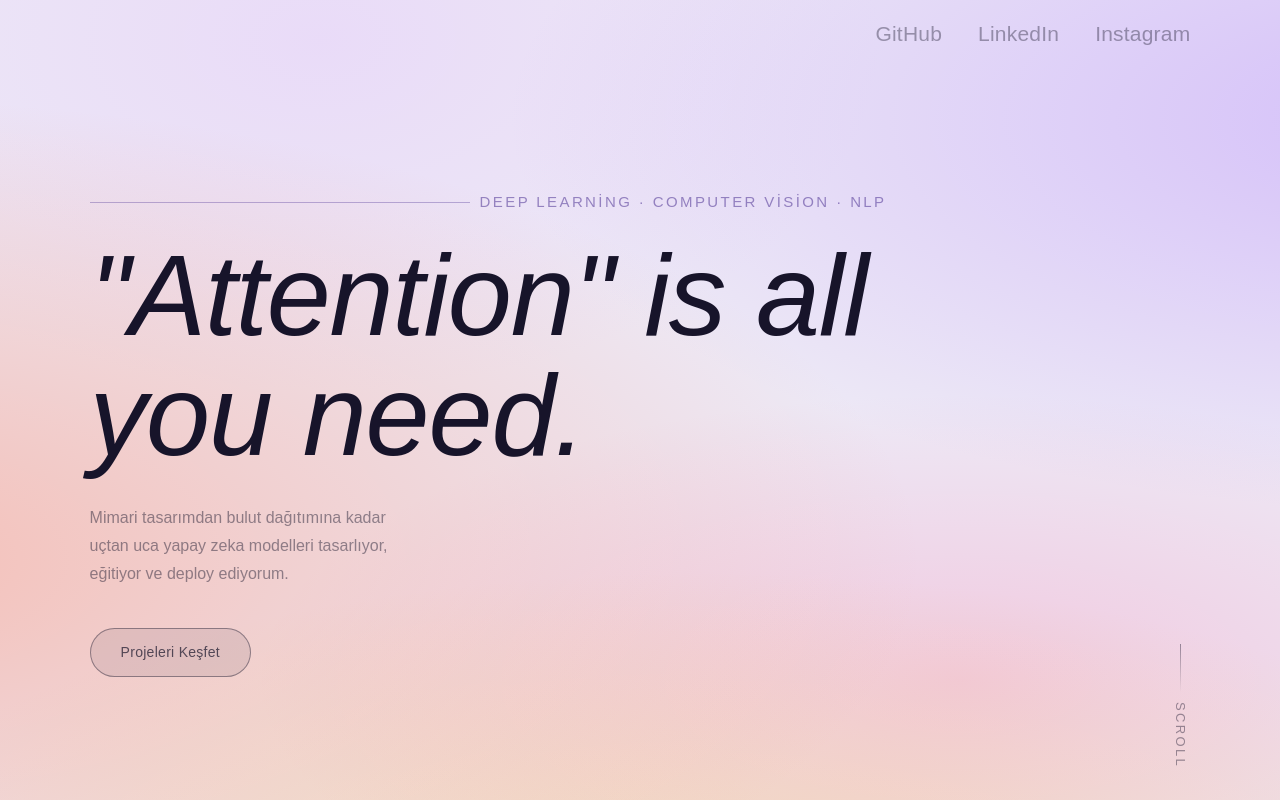
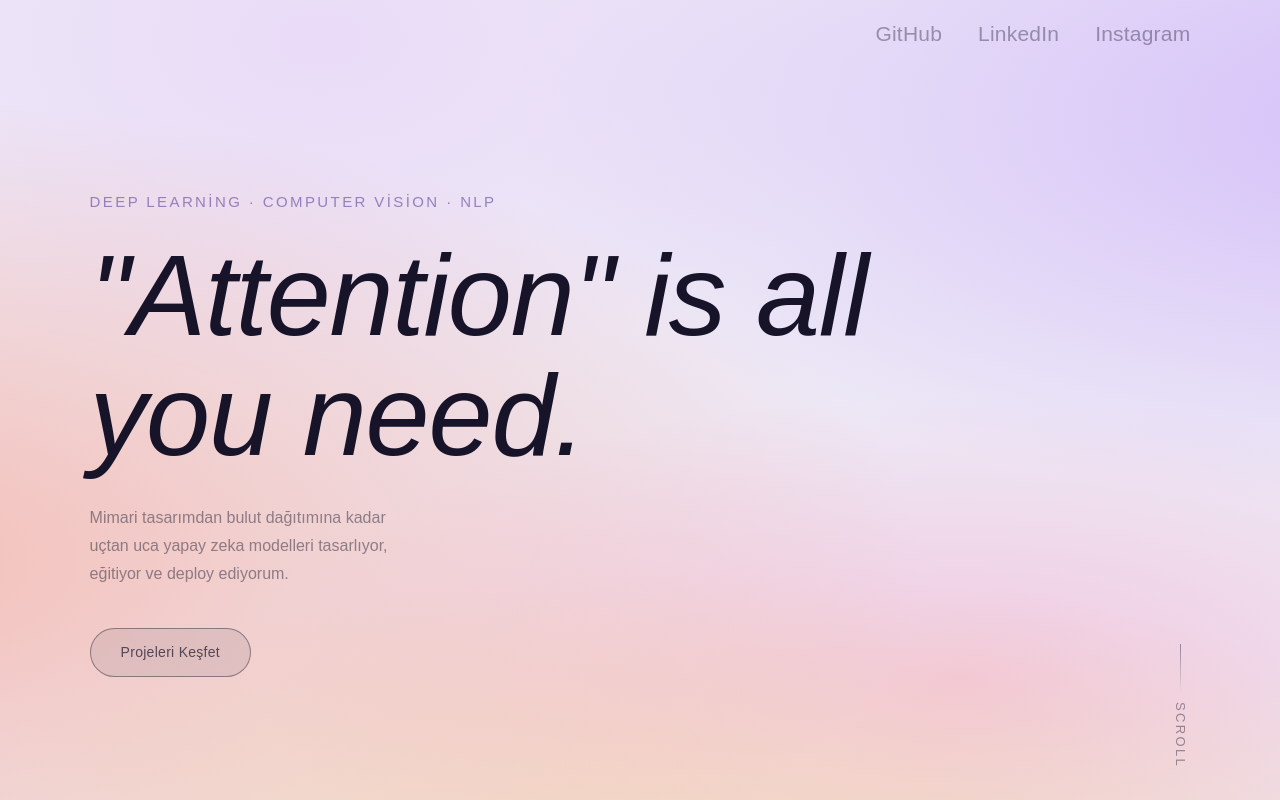
Before and after one commit to omerfarukpirhasanoglu/pirhasanoglu.com, a Next.js app: page / in a window 1280 px wide. Shown: the top 800 px of the page. Built offline with nearby package versions, Linux system fonts and the light colour scheme.

Commit message:
eyebrow deleted

```diff
--- a/src/app/page.tsx
+++ b/src/app/page.tsx
@@ -152,11 +152,7 @@ export default function LandingPage() {
             gap: "10px",
           }}
         >
-          <span style={{
-            display: "inline-block",
-            width: "380px", height: "1px",
-            background: "rgba(90,65,155,0.38)",
-          }} />
+
           Deep Learning · Computer Vision · NLP
         </div>
 
```
